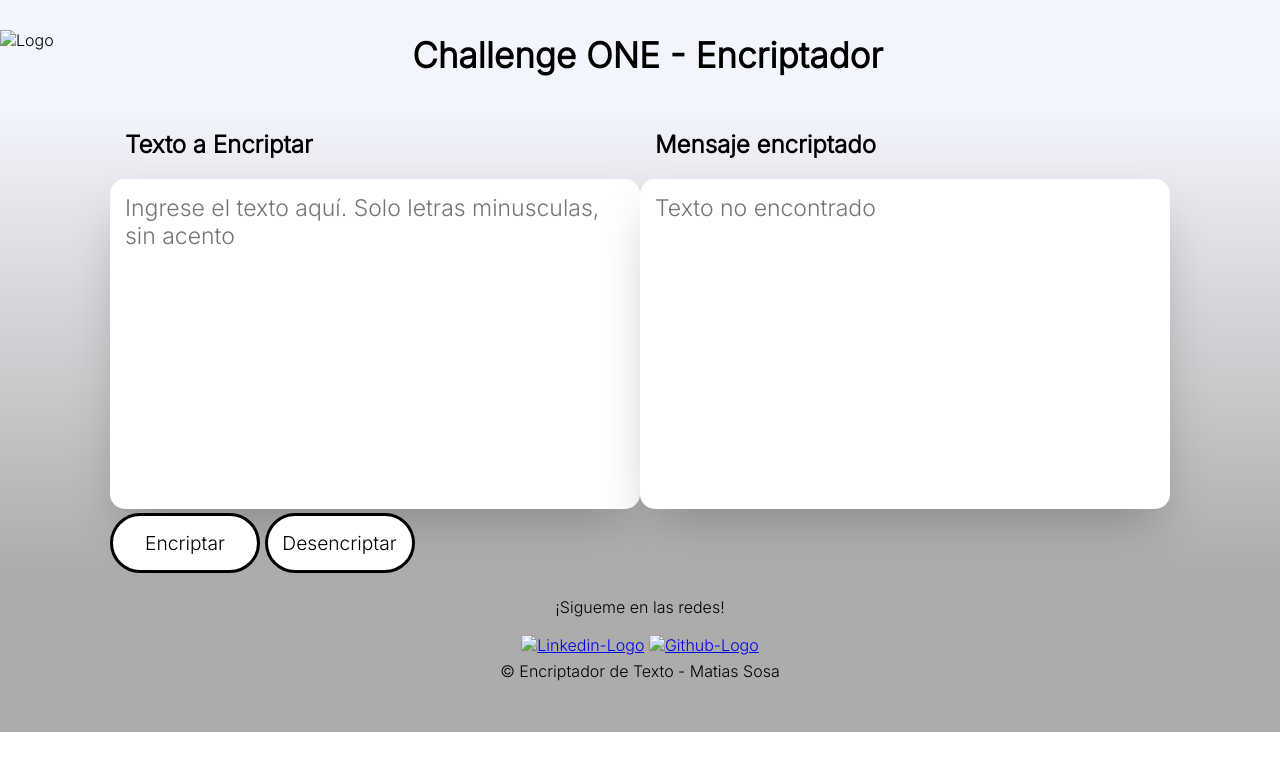
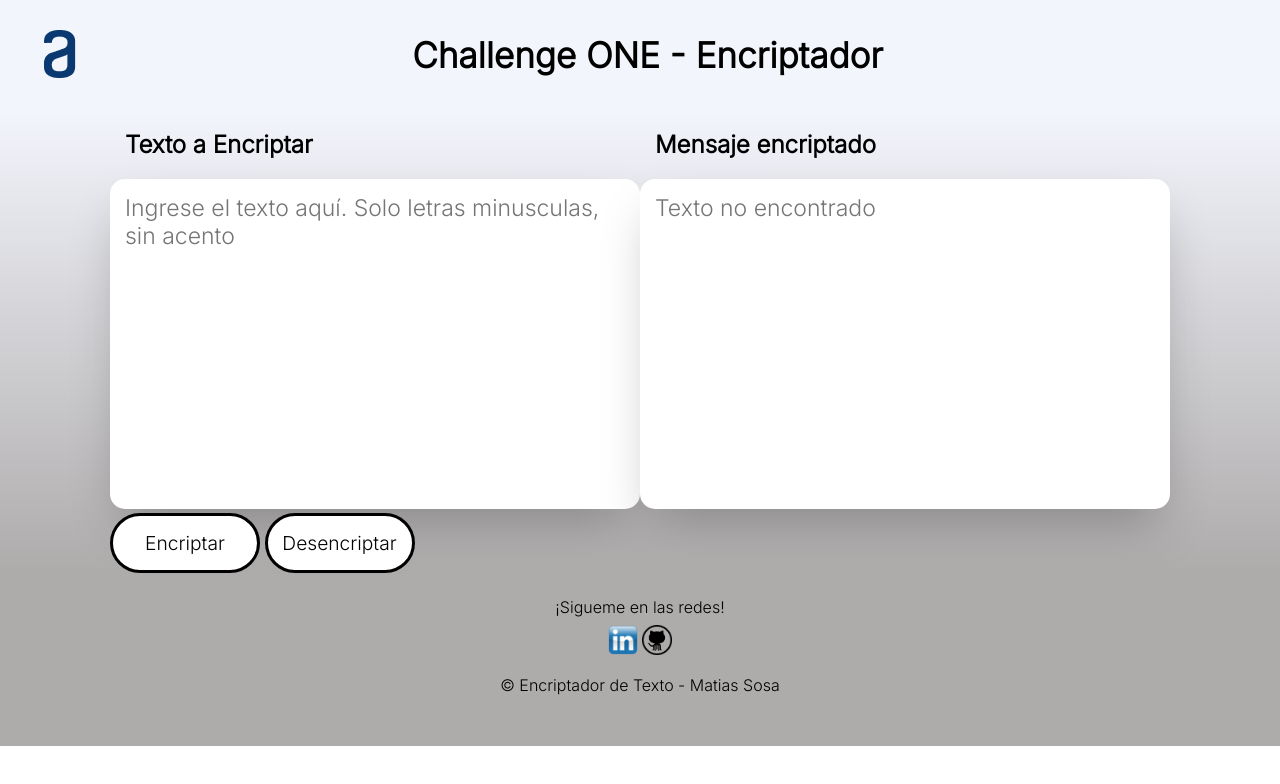
Before and after one commit to MatiSosa95/challenge-encriptador, a plain HTML site: page index.html in a window 1280 px wide. Shown: the top 784 px of the page. Drawn offline with Linux system fonts and the light colour scheme; the site is published under a folder, as on GitHub Pages, so addresses that start at the root find nothing.

Commit message:
nueva modificacion al link de img

```diff
--- a/index.html
+++ b/index.html
@@ -12,7 +12,7 @@
 </head>
 <body>
     <header>
-        <img src="/img/Logo.png" alt="Logo">
+        <img src="img/Logo.png" alt="Logo">
         <h2 class="tituloChallenge"> Challenge ONE - Encriptador</h1>
     </header>
     <main class="main">
@@ -36,8 +36,8 @@
         <div>
             <div>
                 <p class="sigueme">¡Sigueme en las redes!</p>
-                <a href="https://www.linkedin.com/in/mati-sosa-lucero95/" target="_blank" class="socialMedia"><img class="img-linkedin" src="/img/R.png" alt="Linkedin-Logo"></a>
-                <a href="https://github.com/MatiSosa95" target="_blank" class="socialMedia"><img class="img-github" src="/img/github_PNG53.png" alt="Github-Logo"></a>
+                <a href="https://www.linkedin.com/in/mati-sosa-lucero95/" target="_blank" class="socialMedia"><img class="img-linkedin" src="img/R.png" alt="Linkedin-Logo"></a>
+                <a href="https://github.com/MatiSosa95" target="_blank" class="socialMedia"><img class="img-github" src="img/github_PNG53.png" alt="Github-Logo"></a>
             </div>
         </div>
         <p>&copy; Encriptador de Texto - Matias Sosa</p>
```
